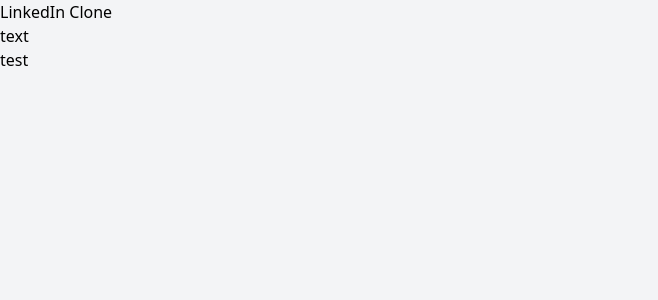
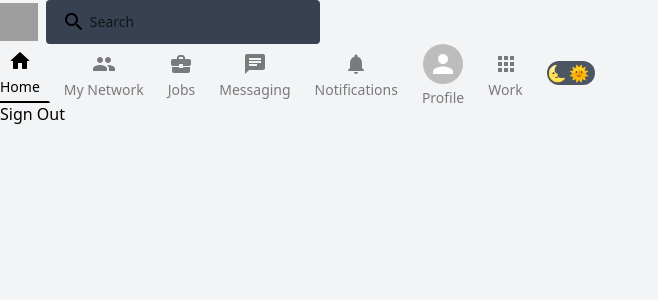
Before and after one commit to PeterAAyala/linkedin-clone, a Next.js app: page / in a window 1280 px wide. Shown: the top 300 px of the page, without its empty margins (0-658 px from the left). Built offline with nearby package versions, Linux system fonts and the light colour scheme; grey boxes are pictures that could not be loaded.

Commit message:
Home header created

```diff
--- /dev/null
+++ b/components/Header.js
@@ -0,0 +1,55 @@
+import Image from "next/image";
+import SearchRoundedIcon from "@mui/icons-material/SearchRounded";
+import HeaderLink from "./HeaderLink";
+import GroupIcon from "@mui/icons-material/Group";
+import BusinessCenterIcon from "@mui/icons-material/BusinessCenter";
+import ChatIcon from "@mui/icons-material/Chat";
+import NotificationsIcon from "@mui/icons-material/Notifications";
+import HomeRoundedIcon from "@mui/icons-material/HomeRounded";
+import AppsOutlinedIcon from "@mui/icons-material/AppsOutlined";
+import { Avatar } from "@mui/material";
+import { useEffect, useState } from "react";
+
+function Header() {
+    return (
+        <header>
+            {/*Left*/}
+            <div className="flex items-center space-x-2 w-full max-w-xs">
+                <Image src ="https://rb.gy/bizvqj" width={45} height={45}/>
+                <div className="flex items-center space-x-1 md:bg-gray-700 py-2.5 px-4 rounded w-full">
+                    <SearchRoundedIcon/>
+                    <input
+                        placeholder="Search"
+                        className="hidden md:inline-flex bg-transparent text-sm focus:outline-none placeholder-black/70 dark:placeholder-white/75 flex-grow"
+                    />
+                </div>
+            </div>
+            {/*Right*/}
+            <div className="flex items-center space-x-6">
+                <HeaderLink Icon={HomeRoundedIcon} text="Home" feed active />
+                <HeaderLink Icon={GroupIcon} text="My Network" feed />
+                <HeaderLink Icon={BusinessCenterIcon} text="Jobs" feed hidden />
+                <HeaderLink Icon={ChatIcon} text="Messaging" feed />
+                <HeaderLink Icon={NotificationsIcon} text="Notifications" feed />
+                <HeaderLink Icon={Avatar} text="Profile" feed hidden />
+                <HeaderLink Icon={AppsOutlinedIcon} text="Work" feed hidden />
+
+                {/* Dark Mode Toggle */}
+                <div
+                    className={` bg-gray-600 flex items-center px-0.5 rounded-full h-6 w-12 cursor-pointer flex-shrink-0 relative
+                    `}
+                >
+                    <span className="absolute left-0">🌜</span>
+                    <span className="absolute right-1.5">🌞</span>
+                </div>
+            </div>
+
+
+
+
+
+        </header>
+    )
+}
+
+export default Header
--- a/components/HeaderLink.js
+++ b/components/HeaderLink.js
@@ -1,16 +1,20 @@
 
-function HeaderLink({ Icon, text, avatar, feed }) {
+function HeaderLink({ Icon, text, feed, avatar, active, hidden}) {
 
     return (
         <div
-            className={`cursor-pointer flex flex-col justify-center items-center ${
+            className={` ${hidden && "hidden md:inline-flex"}
+            cursor-pointer flex flex-col justify-center items-center ${
                 feed
                 ? "text-black/50 hover:text-black dark:text-white/70 dark:hover:text-white lg:-mb-1.5 space-y-1"
                 : "text-gray-500 hover:text-gray-700"
-            }`}
+            } ${active && "!text-black dark:text-white"} `}
         >
             {avatar ? <Icon className="!h-7 !w-7 lg:!-mb-1" /> : <Icon />}
-            <h4 className="text-sm">{text}</h4>
+            <h4 className={`text-sm ${feed && "hidden lg:flex justify-center w-full mx-auto"}`}>{text}</h4>
+
+            {active && (<span className="hidden lg:inline-flex h-0.5 w-[calc(100%+20px)] bg-black dark:bg-white rounded-t-full" />)}
+
         </div>
     );
 }
--- a/pages/index.js
+++ b/pages/index.js
@@ -1,4 +1,6 @@
-import Head from 'next/head'
+import Head from 'next/head';
+import Header from '../components/Header';
+import { signOut } from 'next-auth/react';
 
 
 export default function Home() {
@@ -10,9 +12,9 @@
         <link rel="icon" href="/favicon.ico" />
       </Head>
 
-      LinkedIn Clone
-      <p>text</p>
-      <h1>test</h1>
+      <Header/>
+
+      <button onClick={ signOut }> Sign Out </button>
     </div>
   )
 }
```
